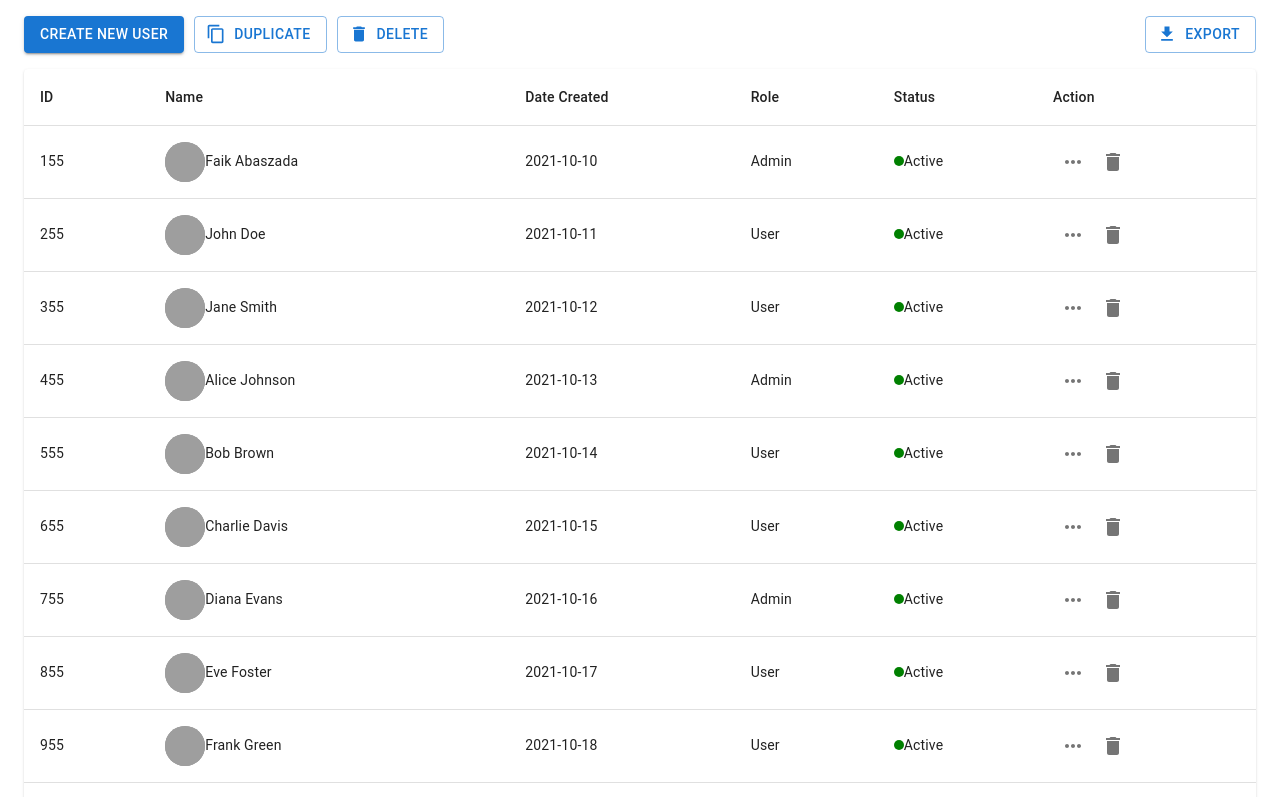
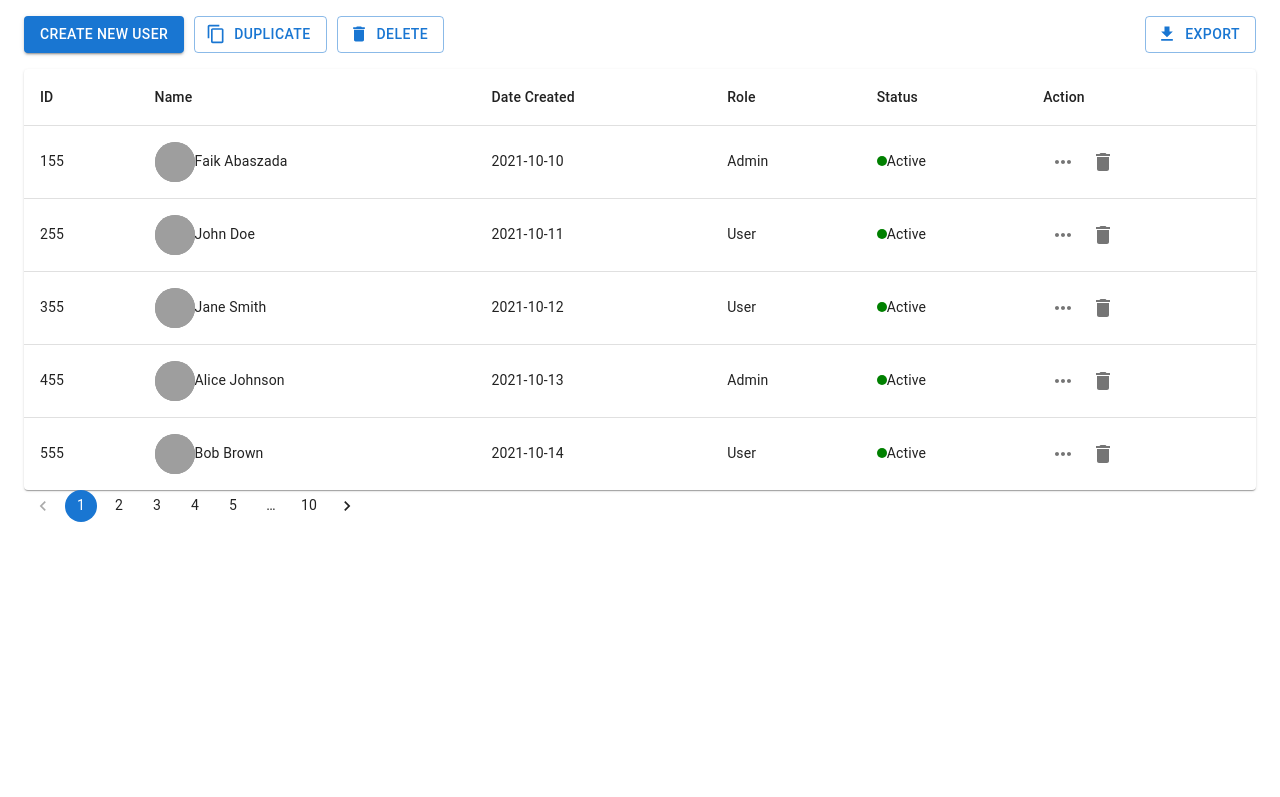
Before and after one commit to Faig-Abaszada/project_essay, a React (Vite) app: page / in a window 1280 px wide. Shown: the top 797 px of the page. Built offline with nearby package versions, Linux system fonts and the light colour scheme; grey boxes are pictures that could not be loaded.

Commit message:
PROJECT_ESSAY - pagination fixed

```diff
--- a/src/DemoSimple.jsx
+++ b/src/DemoSimple.jsx
@@ -162,21 +162,14 @@ const columns = [
 
 
 export default function BasicTable() {
-    const [page, setPage] = useState(0);
+    const [page, setPage] = useState(1);
     const [rowsPerPage, setRowsPerPage] = useState(5);
-
-    // Avoid a layout jump when reaching the last page with empty rows.
-    const emptyRows =
-        page > 0 ? Math.max(0, (1 + page) * rowsPerPage - rows.length) : 0;
 
     const handleChangePage = (event, newPage) => {
         setPage(newPage);
     };
 
-    const handleChangeRowsPerPage = (event) => {
-        setRowsPerPage(parseInt(event.target.value, 10));
-        setPage(0);
-    };
+    const paginatedRows = rows.slice((page - 1) * rowsPerPage, page * rowsPerPage);
 
     return (
         <>
@@ -209,7 +202,7 @@ export default function BasicTable() {
                             </TableRow>
                         </TableHead>
                         <TableBody>
-                           {rows.map((row) => {
+                            {paginatedRows.map((row) => {
                                 return (
                                     <TableRow
                                         key={row.id}
@@ -217,9 +210,6 @@ export default function BasicTable() {
                                     >
                                         {columns.map((column) => {
                                             const value = row[column.front_end_key]
-                                           {
-                                               column.front_end_key ? console.log(column.front_end_key) : console.log('no front end key')
-                                           }
                                             return (
                                                 <TableCell component="th" scope="row">
                                                     {
@@ -250,17 +240,12 @@ export default function BasicTable() {
                         </TableBody>
                     </Table>
                 </TableContainer>
-               <Stack spacing={2}>
                 <Pagination
-                       count={10}
-                       renderItem={(item) => (
-                           <PaginationItem
-                               slots={{previous: 'ArrowBackIcon', next: 'ArrowForwardIcon'}}
-                               {...item}
+                    count={Math.ceil(rows.length / rowsPerPage)}
+                    page={page}
+                    onChange={handleChangePage}
+                    color="primary"
                 />
-                       )}
-                   />
-               </Stack>
             </div>
         </>
     );
```
Lines whose indentation alone changed are shown as unchanged.
